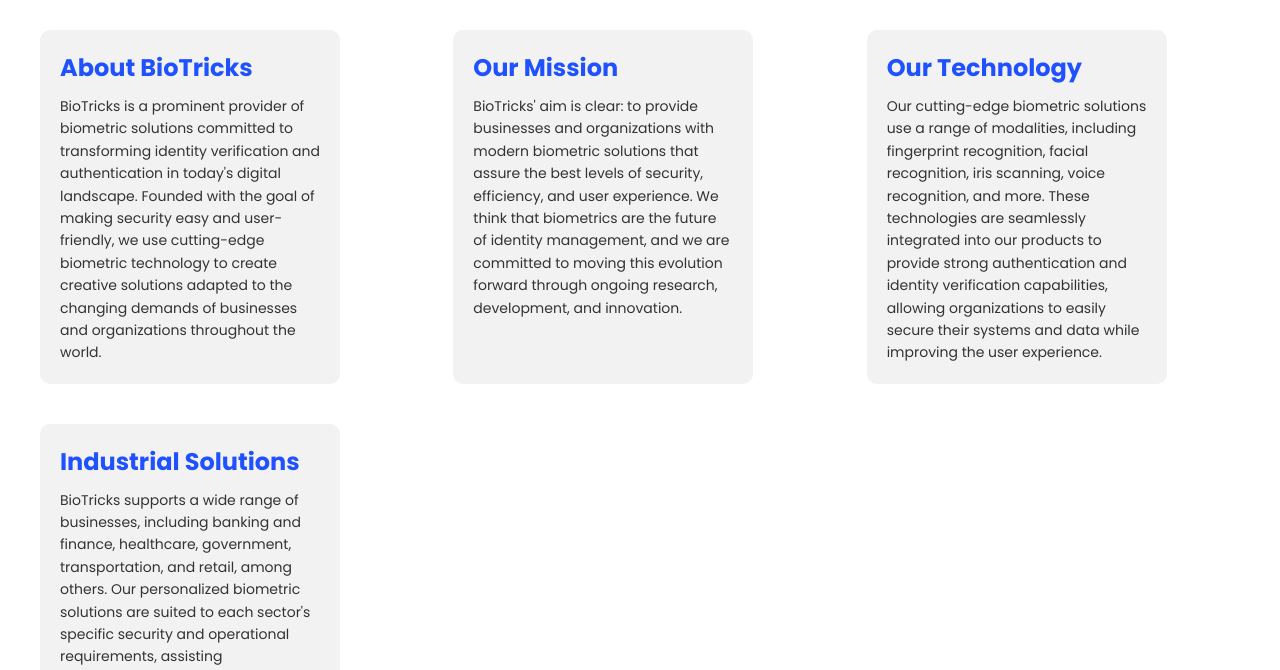
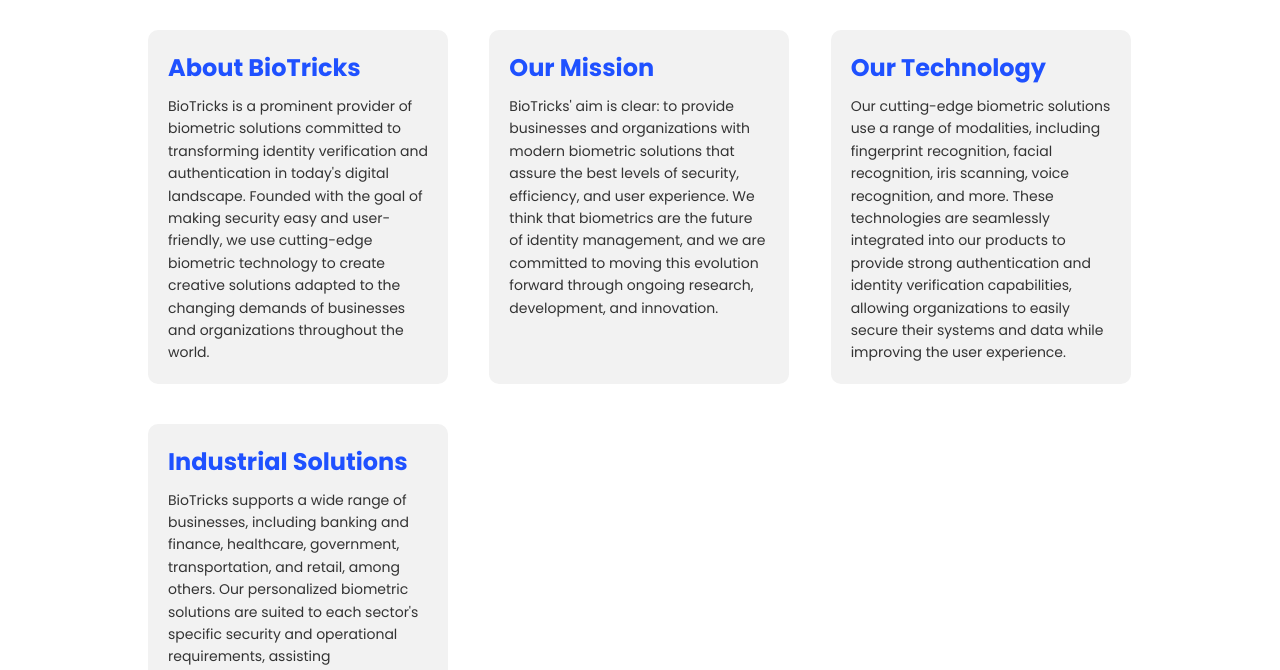
Before and after one commit to Xoli-Nxiweni/BIOTRICKS, a plain HTML site: page about.html in a window 1280 px wide. Shown: the part 130-800 px from the top of the page. Drawn offline with Linux system fonts and the light colour scheme.

Commit message:
slight change

```diff
--- a/styles.css
+++ b/styles.css
@@ -236,7 +236,7 @@ nav ul li a {
     grid-template-columns: repeat(3, 1fr);
     justify-content: center;
     grid-row: auto;
-    padding: 20px;
+    padding: 20px 10%;
 }
 
 .about-box {
```
